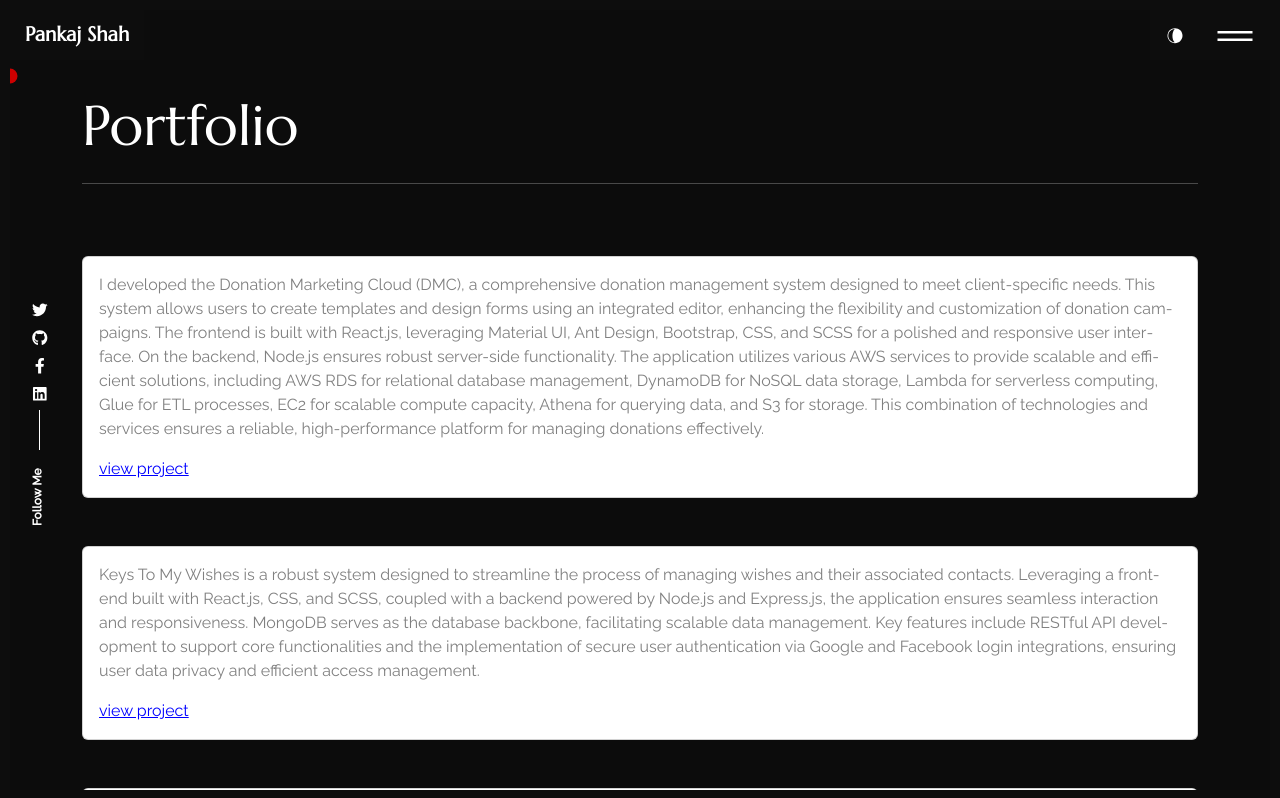
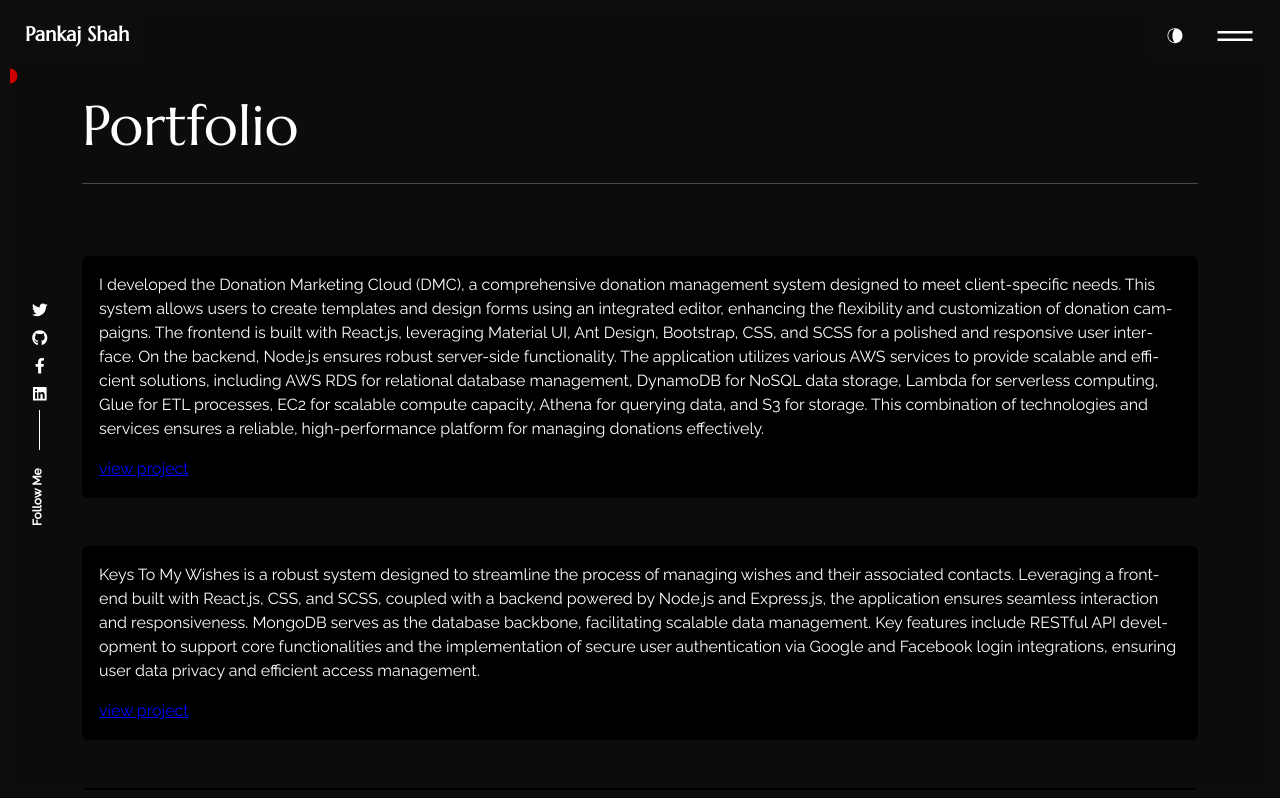
Before and after one commit to shahpankajkumar/react-portfolio, a React (Create React App) app: page /portfolio in a window 1280 px wide. Shown: the top 798 px of the page. Built offline with nearby package versions, Linux system fonts and the light colour scheme.

Commit message:
portfolio UI Change.

```diff
--- a/src/pages/portfolio/index.js
+++ b/src/pages/portfolio/index.js
@@ -1,7 +1,7 @@
 import React from "react";
 import "./style.css";
 import { Helmet, HelmetProvider } from "react-helmet-async";
-import { Container, Row, Col, Card, Button } from "react-bootstrap";
+import { Container, Row, Col, Card } from "react-bootstrap";
 import { dataportfolio, meta } from "../../content_option";
 
 export const Portfolio = () => {
@@ -22,9 +22,9 @@
         <div className="mb-5">
           {dataportfolio.map((data, i) => {
             return (
-              <Card className="mb-5" >
+              <Card className="mb-5" key={i} style={{backgroundColor:'black'}} >
                 <Card.Body>
-                  <Card.Text style={{color:'grey'}}>
+                  <Card.Text style={{color:'white'}}>
                   {data.description}
                   </Card.Text>
                   <a href={data.link} style={{color:'blue'}}>view project</a>
```
